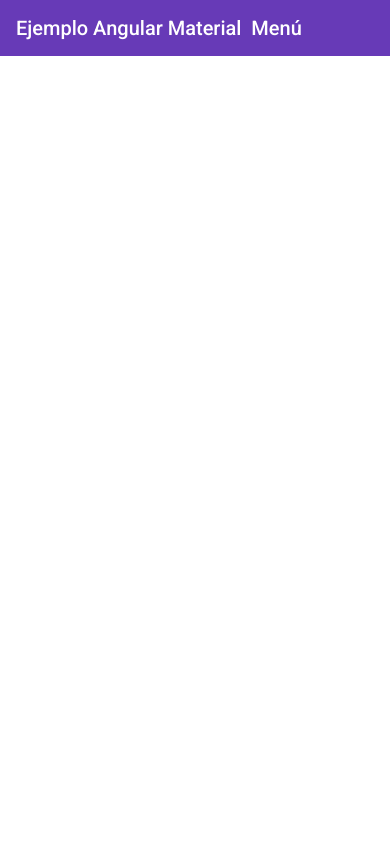
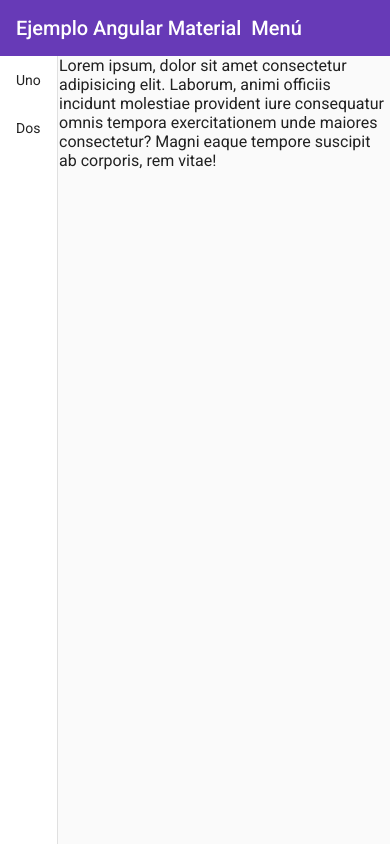
Before and after one commit to javierlete/201911-ejemplos, an Angular app: page / in a window 390 px wide. Built offline with nearby package versions, Linux system fonts and the light colour scheme.

Commit message:
MatSidebar

```diff
--- a/src/app/app-material.module.ts
+++ b/src/app/app-material.module.ts
@@ -3,6 +3,7 @@
 
 import {MatToolbarModule} from '@angular/material/toolbar';
 import {MatMenuModule} from '@angular/material/menu';
+import {MatSidenavModule} from '@angular/material/sidenav';
 
 @NgModule({
   declarations: [],
@@ -11,7 +12,8 @@
   ],
   exports: [
     MatToolbarModule,
-    MatMenuModule
+    MatMenuModule,
+    MatSidenavModule
   ]
 })
 export class AppMaterialModule { }
--- a/src/app/app.component.css
+++ b/src/app/app.component.css
@@ -0,0 +1,15 @@
+mat-toolbar {
+  position: sticky;
+  top: 0px;
+  z-index: 10000;
+}
+
+.mat-drawer-container[fullscreen] {
+  top: 64px;
+}
+
+@media (max-width: 599px) {
+  .mat-drawer-container[fullscreen] {
+    top: 56px;
+  }
+}
--- a/src/app/app.component.html
+++ b/src/app/app.component.html
@@ -7,3 +7,13 @@
     <button mat-menu-item>Dos</button>
   </mat-menu>
 </mat-toolbar>
+
+<mat-sidenav-container fullscreen>
+  <mat-sidenav mode="side" opened>
+    <button mat-menu-item>Uno</button>
+    <button mat-menu-item>Dos</button>
+  </mat-sidenav>
+  <mat-sidenav-content>
+    Lorem ipsum, dolor sit amet consectetur adipisicing elit. Laborum, animi officiis incidunt molestiae provident iure consequatur omnis tempora exercitationem unde maiores consectetur? Magni eaque tempore suscipit ab corporis, rem vitae!
+  </mat-sidenav-content>
+</mat-sidenav-container>
```
